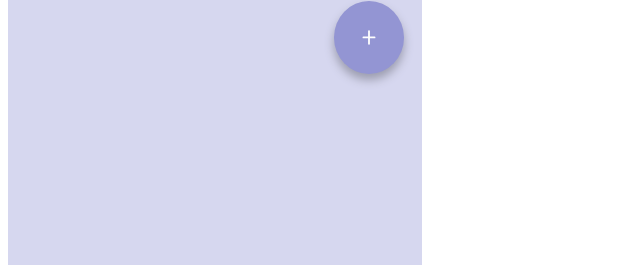
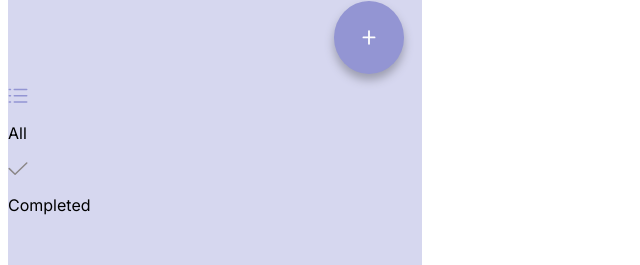
Before and after one commit to Ayushi0612/Web_development, a Next.js app: page / in a window 1280 px wide. Shown: the part 134-399 px from the top of the page, without its empty margins (0-640 px from the left). Built offline with nearby package versions, Linux system fonts and the light colour scheme.

Commit message:
change one

```diff
--- a/src/app/page.tsx
+++ b/src/app/page.tsx
@@ -48,6 +48,17 @@ export default function Home() {
           <Link href="/AddTask" className="button"><img src="/icons/plus.svg" alt="add" /></Link>
         </div>
       </div>
+
+      <div className="AppBar" id="footer">
+            <div className="left-AppBar-section">
+                <img src="./icons/playlist.svg" alt="playlist"/>
+                <p>All</p>
+            </div>
+            <div className="right-AppBar-section">
+                <img className="add" src="./icons/tick.svg" alt="tick"/>
+                <p>Completed</p>
+            </div>
+        </div>
     </main>
   );
 }
```
